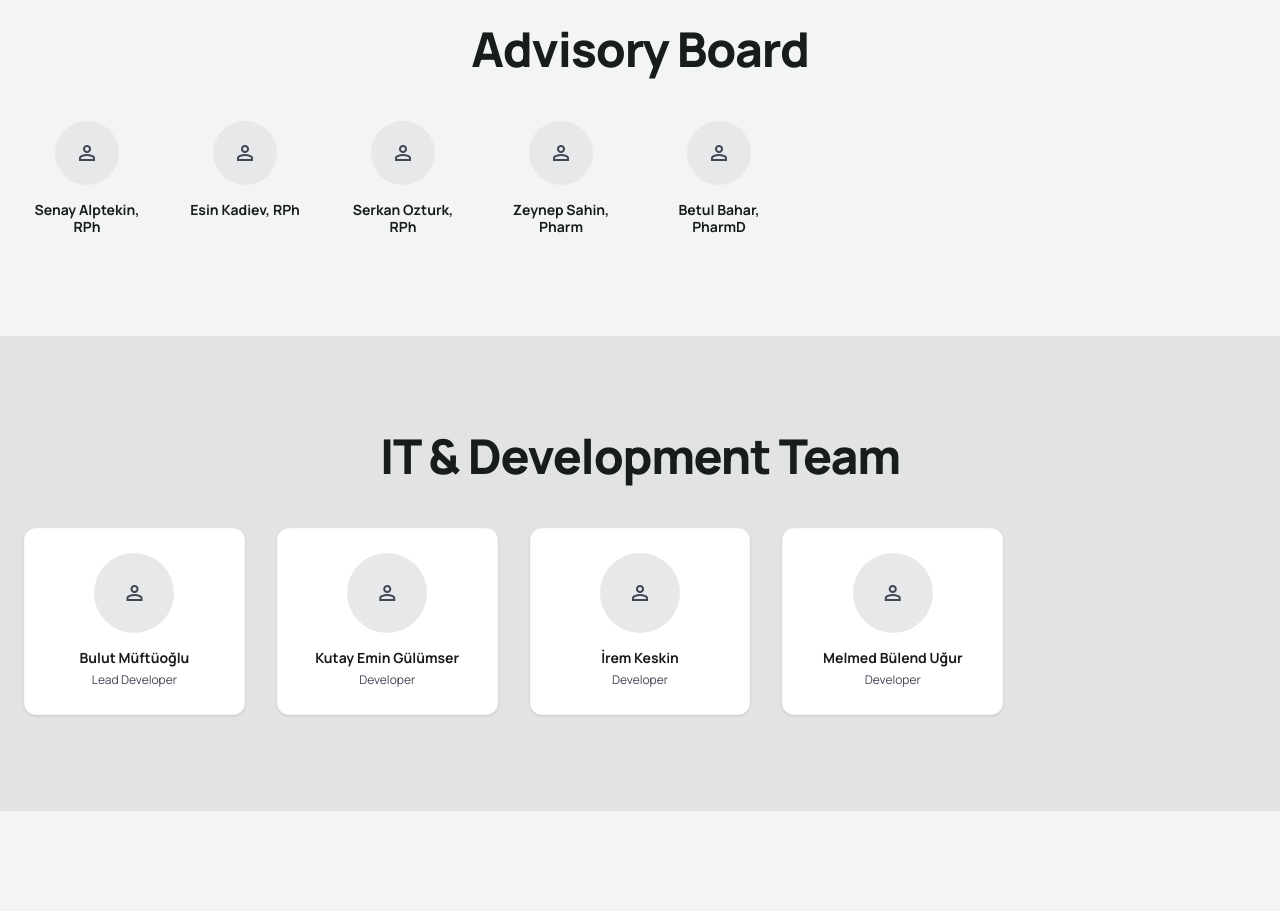
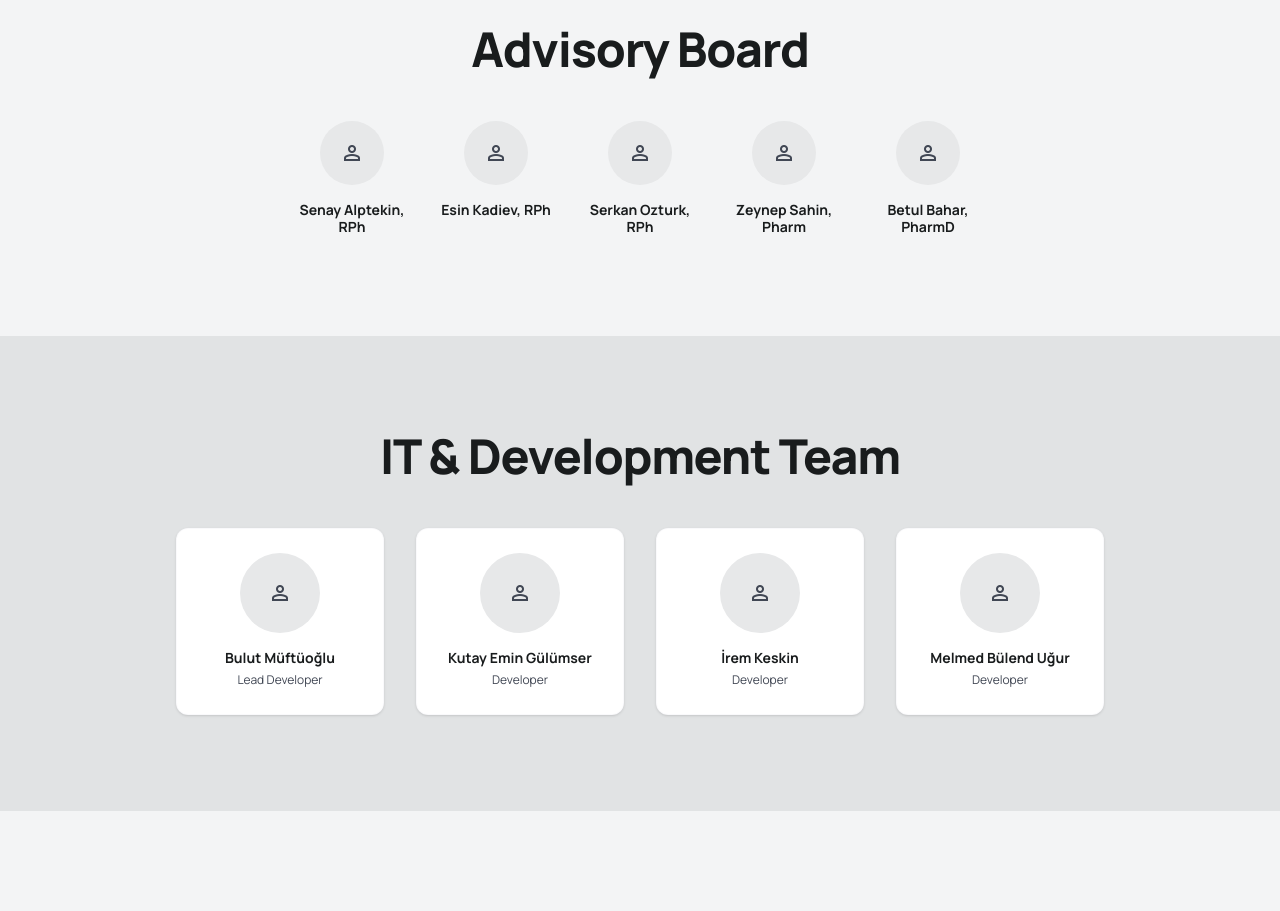
Before and after one commit to bulutmuf/taeb, a React (Vite) app: page /members in a window 1280 px wide. Shown: the part 1420-2331 px from the top of the page. Built offline with nearby package versions, Linux system fonts and the light colour scheme.

Commit message:
fix: center member cards in advisory board and technology team grid sections

```diff
--- a/src/pages/Members.tsx
+++ b/src/pages/Members.tsx
@@ -40,14 +40,15 @@ export default function Members() {
       <section className="py-24 bg-surface-container-low">
         <div className="max-w-7xl mx-auto px-6">
           <SectionHeading title={t("members.advisoryTitle")} className="mb-12" alignment="center" />
-          <div className="grid grid-cols-3 sm:grid-cols-4 md:grid-cols-6 lg:grid-cols-8 gap-4 sm:gap-6 md:gap-8">
+          <div className="flex flex-wrap justify-center gap-4 sm:gap-6 md:gap-8">
             {advisoryBoard.map((member, i) => (
+              <div key={i} className="w-20 sm:w-24 md:w-28">
                 <MemberCard
-                key={i}
                   name={member.name}
                   image={member.image}
                   variant="advisory"
                 />
+              </div>
             ))}
           </div>
         </div>
@@ -66,15 +67,16 @@ export default function Members() {
                 className="mb-12 text-center items-center"
                 alignment="center"
               />
-              <div className="grid grid-cols-2 sm:grid-cols-3 md:grid-cols-4 lg:grid-cols-5 gap-4 sm:gap-6 md:gap-8">
+              <div className="flex flex-wrap justify-center gap-4 sm:gap-6 md:gap-8">
                 {developmentTeam.map((m, idx) => (
+                  <div key={`sys-${idx}`} className="w-40 sm:w-44 md:w-48 lg:w-52">
                     <MemberCard
-                    key={`sys-${idx}`}
                       name={m.name}
                       role={lang === "tr" ? m.roleTr : m.roleEn}
                       image={m.image}
                       variant="board"
                     />
+                  </div>
                 ))}
               </div>
             </div>
```
Lines whose indentation alone changed are shown as unchanged.
